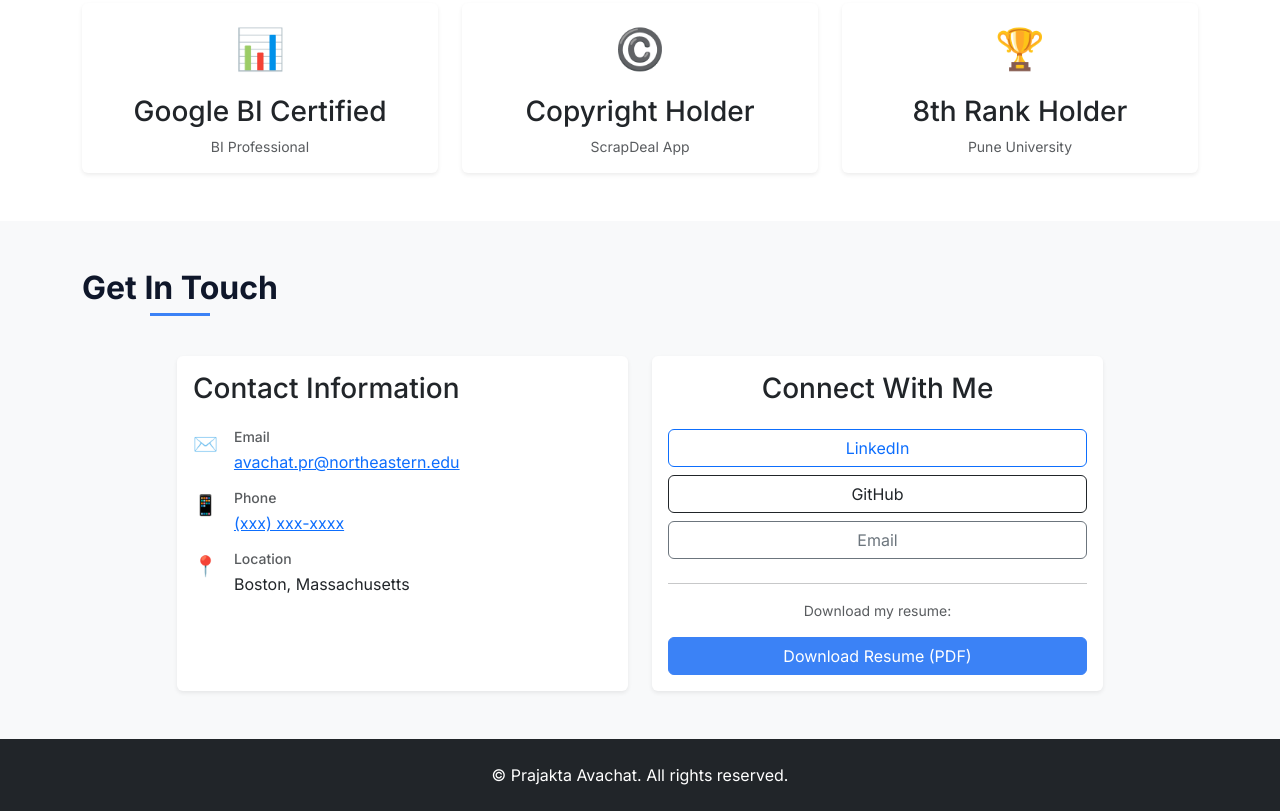
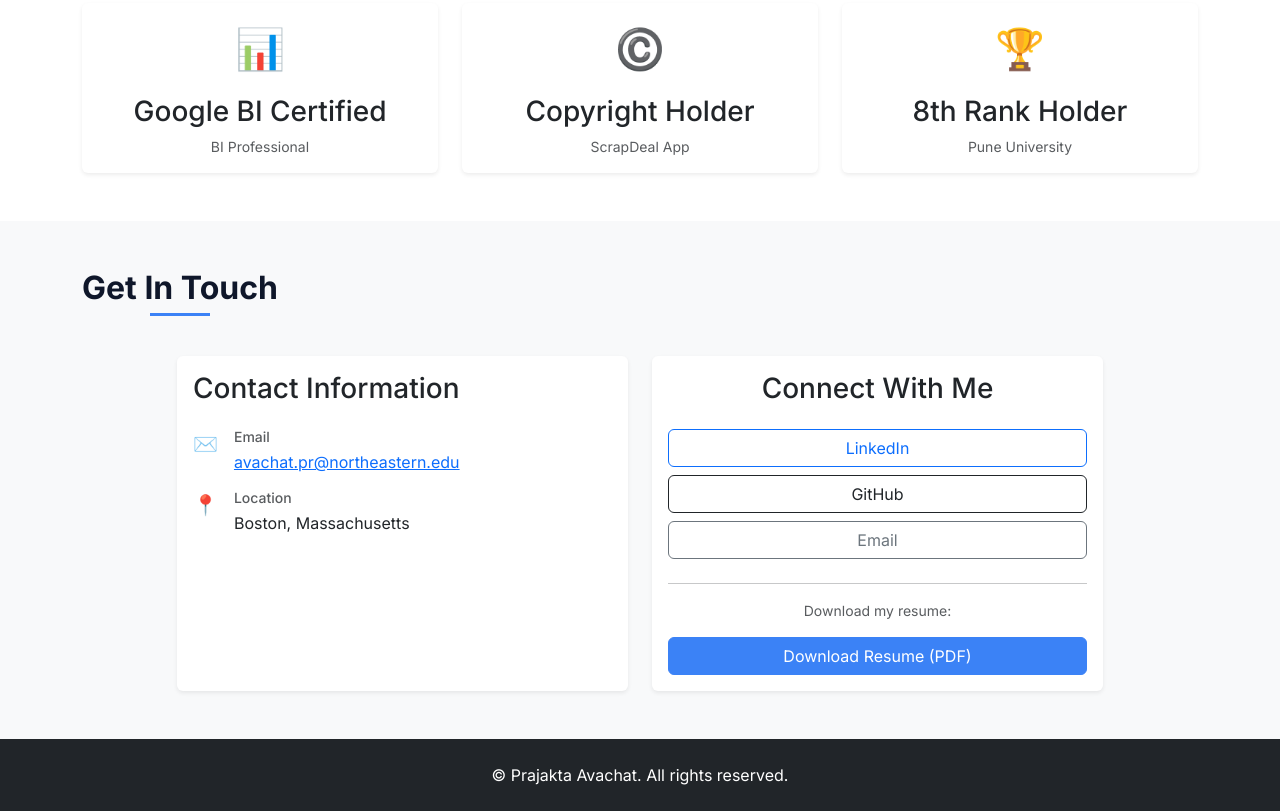
Before and after one commit to prajakta2801/web-development, a website: page project-1-personal-website/index.html in a window 1280 px wide. Shown: the part 3834-4645 px from the top of the page. Drawn offline with nearby package versions, Linux system fonts and the light colour scheme.

Commit message:
refactored code

```diff
--- a/project-1-personal-website/index.html
+++ b/project-1-personal-website/index.html
@@ -388,14 +388,6 @@
                   </div>
                 </div>
 
-                <div class="mb-3 d-flex align-items-start">
-                  <div class="me-3 text-primary fs-5">📱</div>
-                  <div>
-                    <h4 class="mb-1 small text-muted">Phone</h4>
-                    <a href="tel:+18572647908">(xxx) xxx-xxxx</a>
-                  </div>
-                </div>
-
                 <div class="d-flex align-items-start">
                   <div class="me-3 text-primary fs-5">📍</div>
                   <div>
```
Also changed, not shown: project-1-personal-website/README.md, 1 other file.
